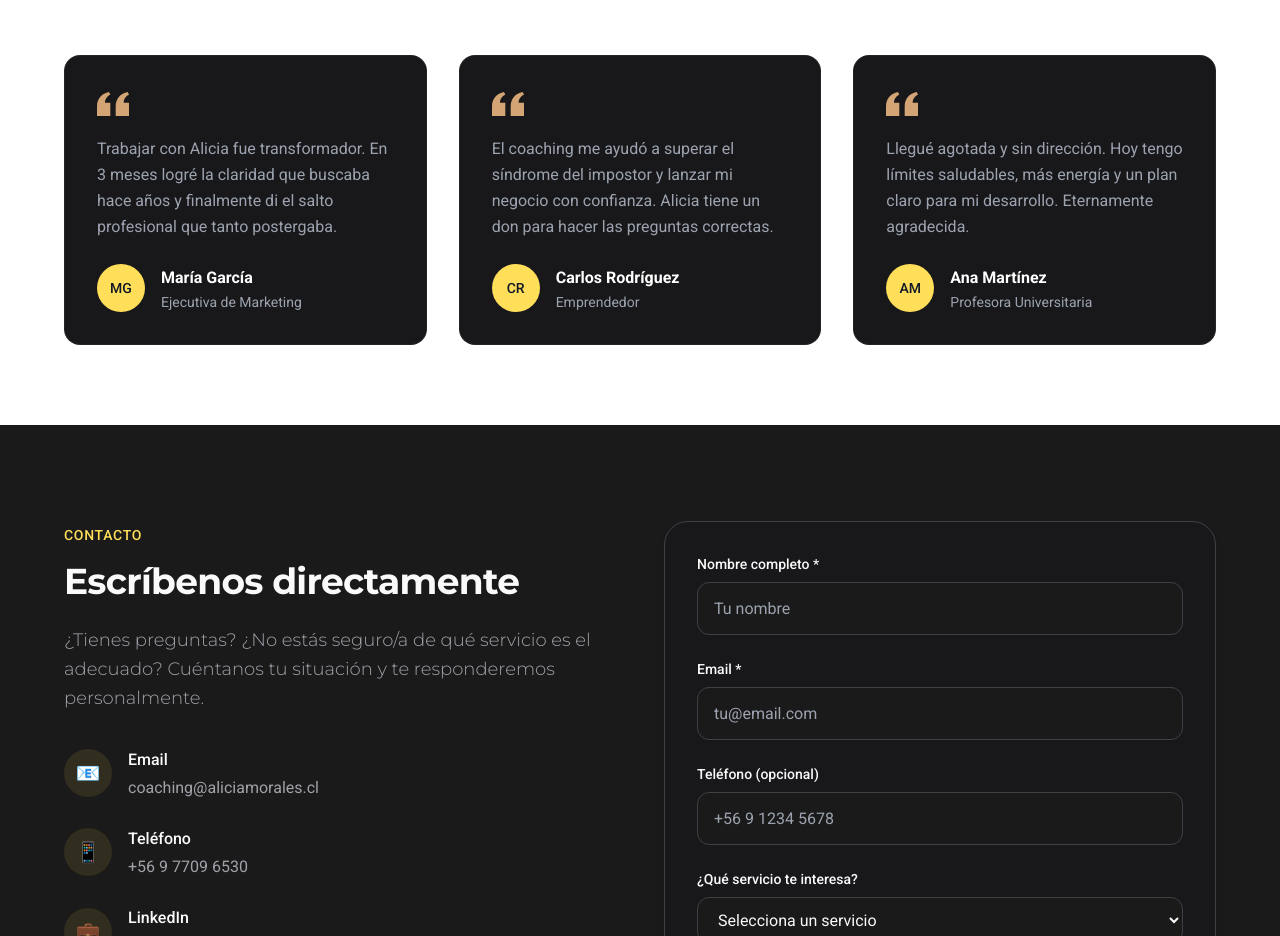
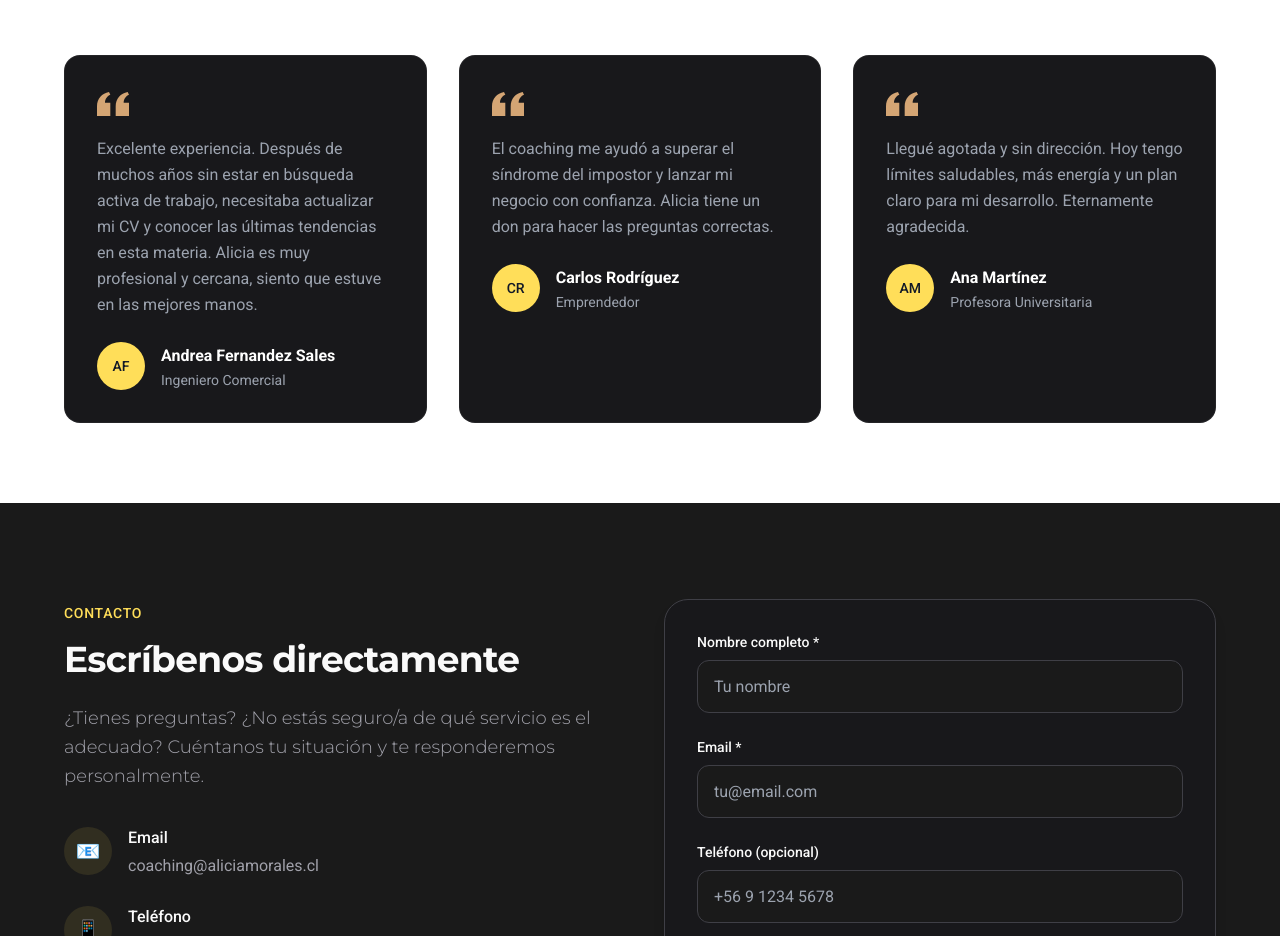
Before and after one commit to mauro6287-blip/alicia-morales-coach, a Next.js app: page / in a window 1280 px wide. Shown: the part 9100-10036 px from the top of the page. Built offline with nearby package versions, Linux system fonts and the light colour scheme.

Commit message:
Update first testimonial with Andrea Fernandez Sales content
Co-Authored-By: Claude Opus 4.6 <noreply@anthropic.com>

```diff
--- a/sections/Resultados.tsx
+++ b/sections/Resultados.tsx
@@ -4,11 +4,11 @@ import ScrollReveal from "@/components/ScrollReveal";
 
 const testimonios = [
     {
-        nombre: "María García",
-        rol: "Ejecutiva de Marketing",
+        nombre: "Andrea Fernandez Sales",
+        rol: "Ingeniero Comercial",
         texto:
-            "Trabajar con Alicia fue transformador. En 3 meses logré la claridad que buscaba hace años y finalmente di el salto profesional que tanto postergaba.",
-        avatar: "MG",
+            "Excelente experiencia. Después de muchos años sin estar en búsqueda activa de trabajo, necesitaba actualizar mi CV y conocer las últimas tendencias en esta materia. Alicia es muy profesional y cercana, siento que estuve en las mejores manos.",
+        avatar: "AF",
     },
     {
         nombre: "Carlos Rodríguez",
```
